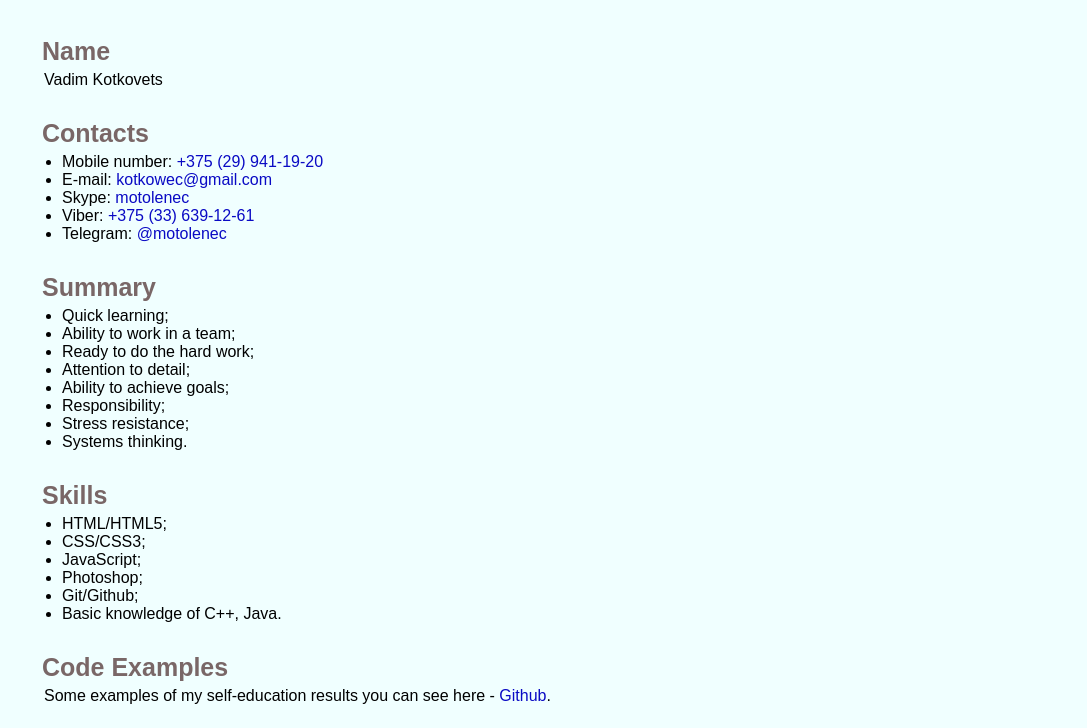
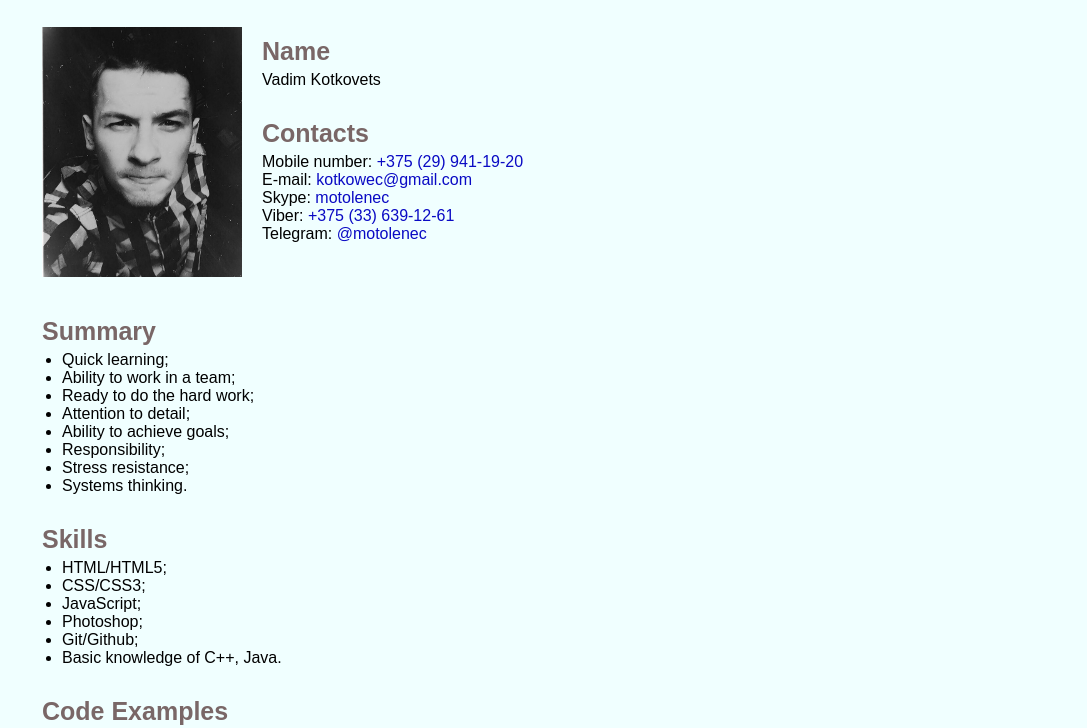
Before and after one commit to vkatkavets/rsschool-cv-old, a plain HTML site: page index.html in a window 1280 px wide. Shown: the part 60-788 px from the top of the page, without its empty margins (96-1183 px from the left). Drawn offline with Linux system fonts and the light colour scheme.

Commit message:
feat: add photo

```diff
--- a/index.html
+++ b/index.html
@@ -13,6 +13,9 @@
     </header>
     <main>
         <section class="name">
+            <div>
+                <img src="images/photo.jpg" alt="My photo">
+            </div>
             <h2>Name</h2>
             <p>Vadim Kotkovets</p>
         </section>
--- a/style.css
+++ b/style.css
@@ -14,7 +14,13 @@
     background-color: azure;
   }
 
-
+  img {
+    float: left;
+    width: 200px;
+    height: 250px;
+    margin-right: 20px;
+    margin-bottom: 20px;
+  }
 
   h1 {
     margin-left: 20px;
@@ -73,7 +79,9 @@
 
   }
 
-
+  .contacts li {
+    list-style-type: none;
+  }
 
   .summary {
     padding: 10px;
```
Also changed, not shown: images/photo.jpg (added).
